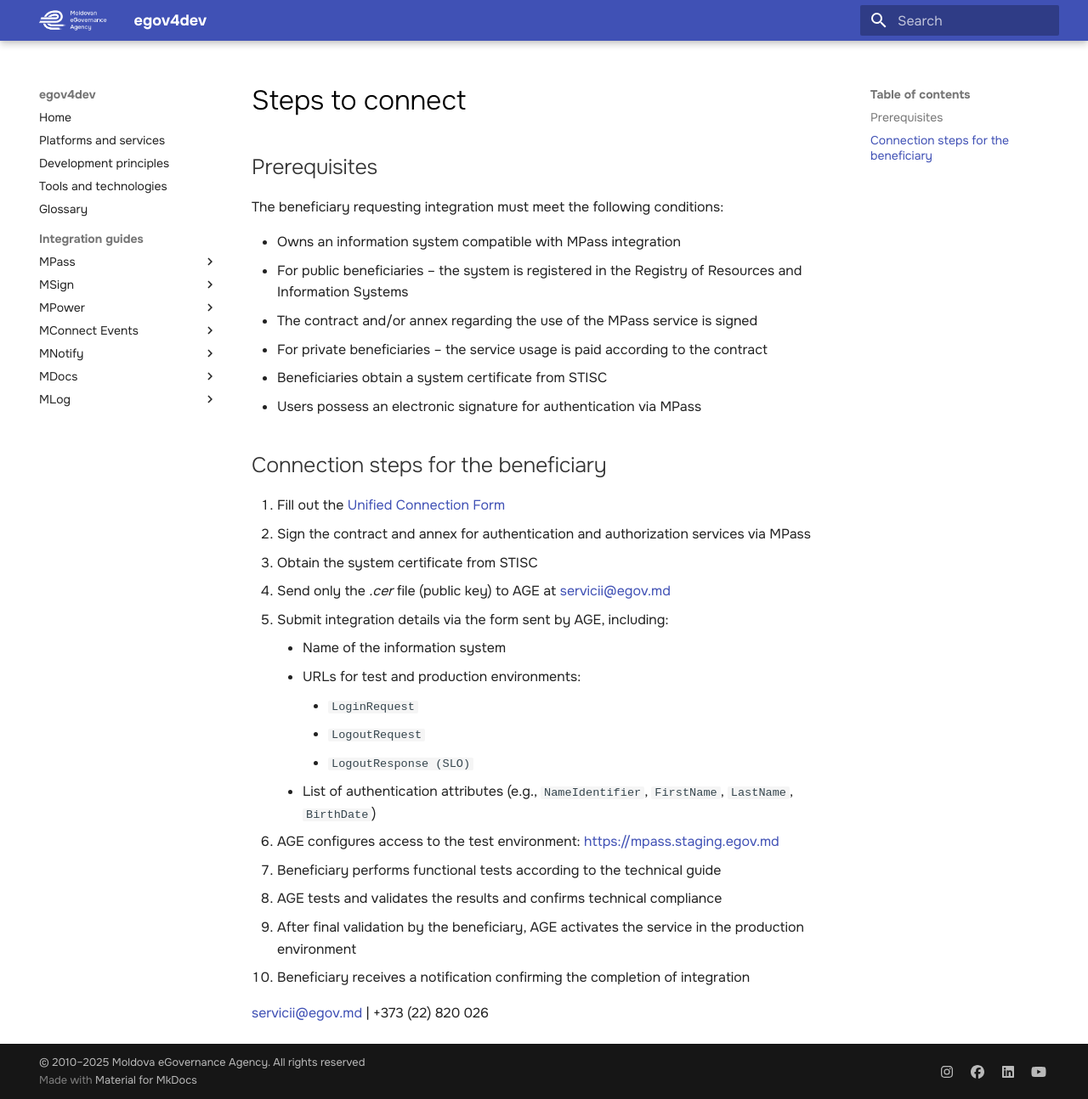
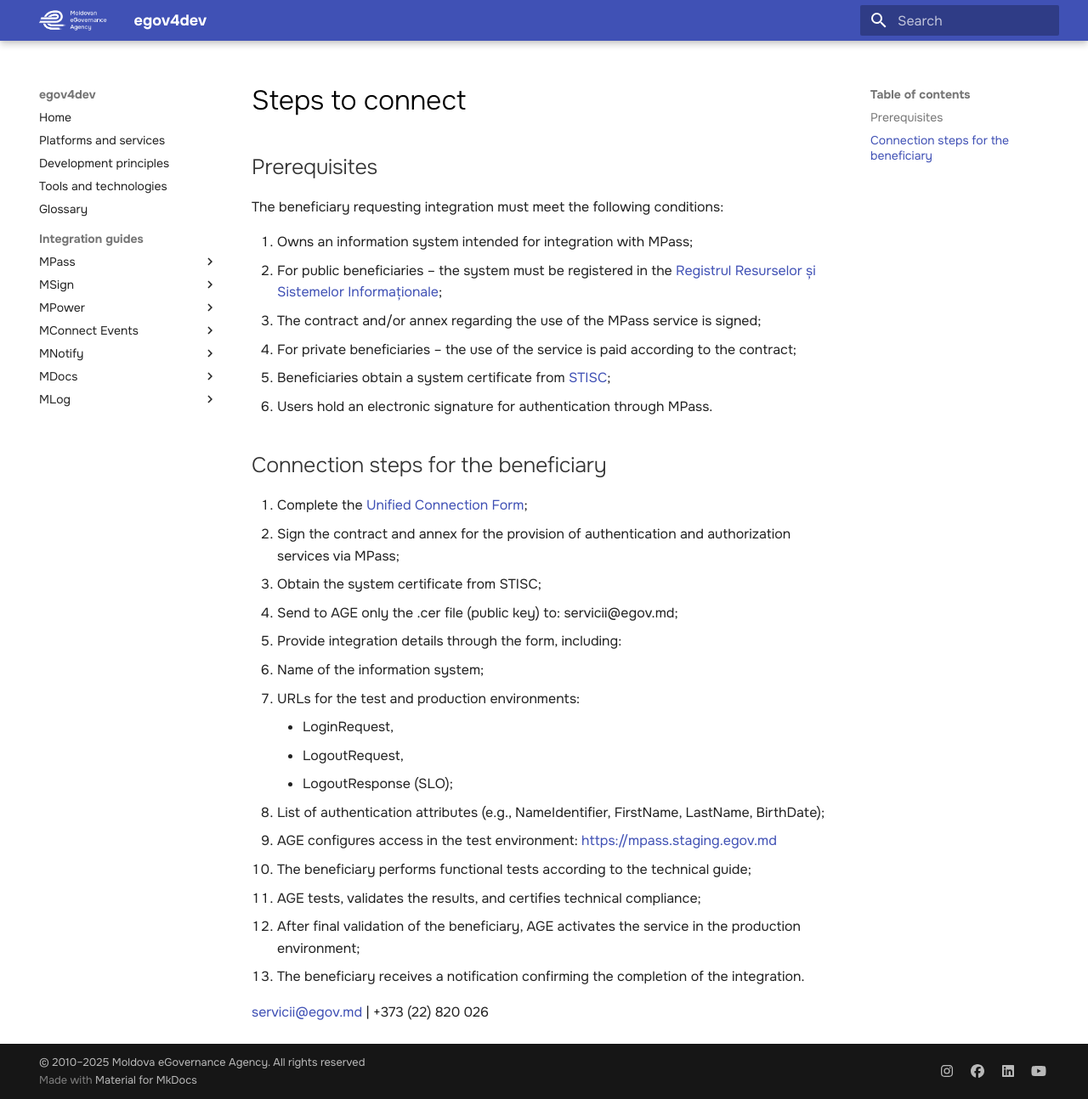
Before and after one commit to egov-moldova/egov4dev, an MkDocs documentation site: the page built from docs/guides/mpass/process.md, in a window 1280 px wide and 1294 px high. Shown: the whole window at 85% size. Built offline with MkDocs 1.6.1 and Material for MkDocs 9.7.7, drawn with Linux system fonts in a browser that asks for light colours.

Commit message:
Update process.md

```diff
--- a/docs/guides/mpass/process.md
+++ b/docs/guides/mpass/process.md
@@ -2,30 +2,30 @@
 
 The beneficiary requesting integration must meet the following conditions:
 
-*   Owns an information system compatible with MPass integration
-*   For public beneficiaries – the system is registered in the Registry of Resources and Information Systems
-*   The contract and/or annex regarding the use of the MPass service is signed
-*   For private beneficiaries – the service usage is paid according to the contract
-*   Beneficiaries obtain a system certificate from STISC
-*   Users possess an electronic signature for authentication via MPass
+1. Owns an information system intended for integration with MPass;
+2. For public beneficiaries – the system must be registered in the [Registrul Resurselor și Sistemelor Informaționale](https://rsi.gov.md/procedure);
+3. The contract and/or annex regarding the use of the MPass service is signed;
+4. For private beneficiaries – the use of the service is paid according to the contract;
+5. Beneficiaries obtain a system certificate from [STISC](https://semnatura.md/order/system-certificate);
+6. Users hold an electronic signature for authentication through MPass.
 
 ## Connection steps for the beneficiary
 
-1.  Fill out the [Unified Connection Form](https://forms.office.com/pages/responsepage.aspx?id=Z4f8jWsRaEKDxfvIWTRtOHwLku9yOJZAs22J7gTUxBNUMFhISEJPMUNGOTIwV09OTkFTUUtLSk9LTS4u&route=shorturl)
-2.  Sign the contract and annex for authentication and authorization services via MPass
-3.  Obtain the system certificate from STISC
-4.  Send only the _.cer_ file (public key) to AGE at [servicii@egov.md](mailto:servicii@egov.md)
-5.  Submit integration details via the form sent by AGE, including:
-    *   Name of the information system
-    *   URLs for test and production environments:
-        *   `LoginRequest`
-        *   `LogoutRequest`
-        *   `LogoutResponse (SLO)`
-    *   List of authentication attributes (e.g., `NameIdentifier`, `FirstName`, `LastName`, `BirthDate`)
-6.  AGE configures access to the test environment: <https://mpass.staging.egov.md>
-7.  Beneficiary performs functional tests according to the technical guide
-8.  AGE tests and validates the results and confirms technical compliance
-9.  After final validation by the beneficiary, AGE activates the service in the production environment
-10. Beneficiary receives a notification confirming the completion of integration
+1. Complete the [Unified Connection Form](https://forms.office.com/pages/responsepage.aspx?id=Z4f8jWsRaEKDxfvIWTRtOHwLku9yOJZAs22J7gTUxBNUMFhISEJPMUNGOTIwV09OTkFTUUtLSk9LTS4u&route=shorturl);
+2. Sign the contract and annex for the provision of authentication and authorization services via MPass;
+3. Obtain the system certificate from STISC;
+4. Send to AGE only the .cer file (public key) to: servicii@egov.md;
+5. Provide integration details through the form, including:
+   * Name of the information system;
+   * URLs for the test and production environments:
+     * LoginRequest,
+     * LogoutRequest,
+     * LogoutResponse (SLO);
+   * List of authentication attributes (e.g., NameIdentifier, FirstName, LastName, BirthDate);
+6. AGE configures access in the test environment: [https://mpass.staging.egov.md](https://mpass.staging.egov.md/)
+7. The beneficiary performs functional tests according to the technical guide;
+8. AGE tests, validates the results, and certifies technical compliance;
+9. After final validation of the beneficiary, AGE activates the service in the production environment;
+10. The beneficiary receives a notification confirming the completion of the integration.
 
 <servicii@egov.md> | +373 (22) 820 026
```
